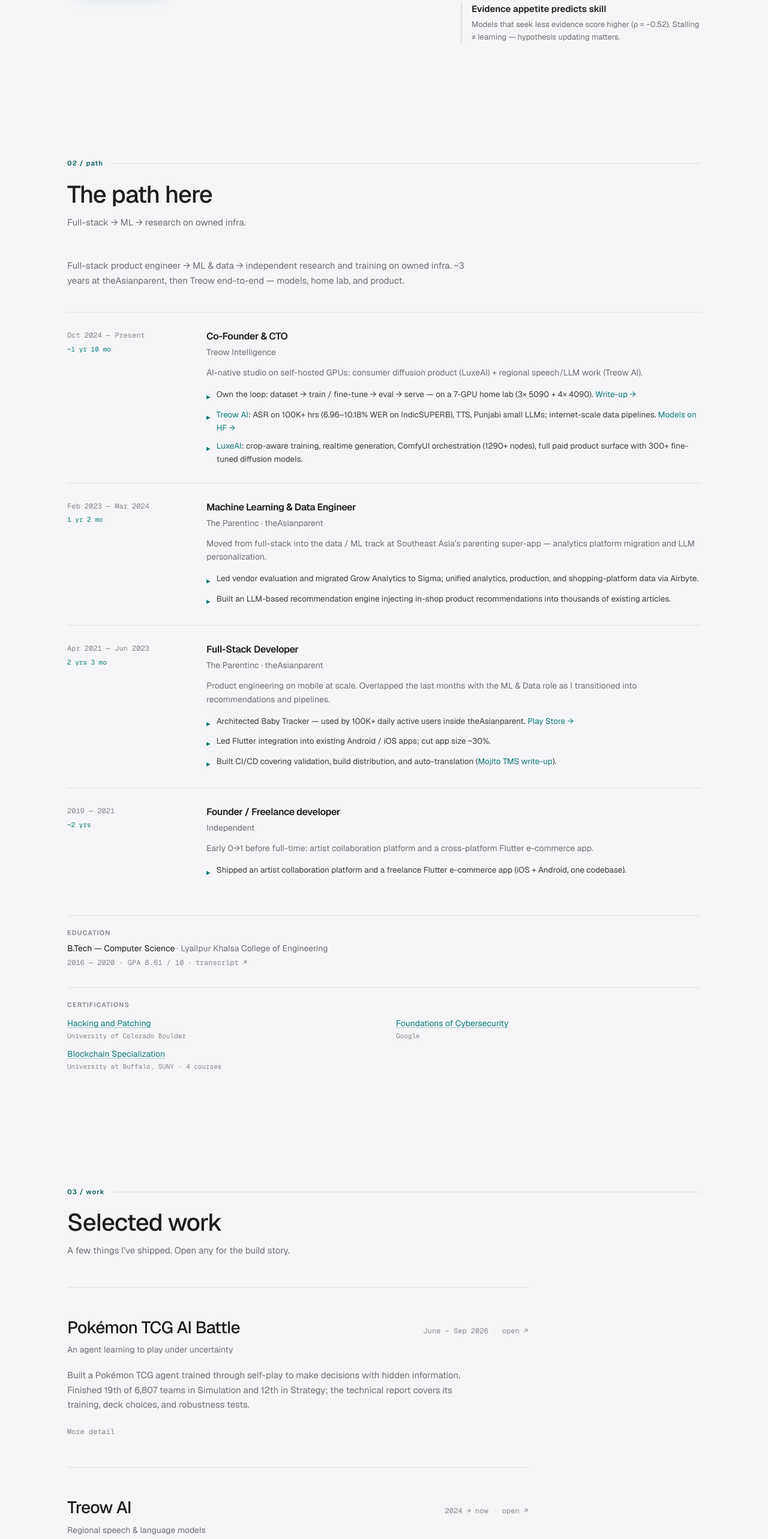
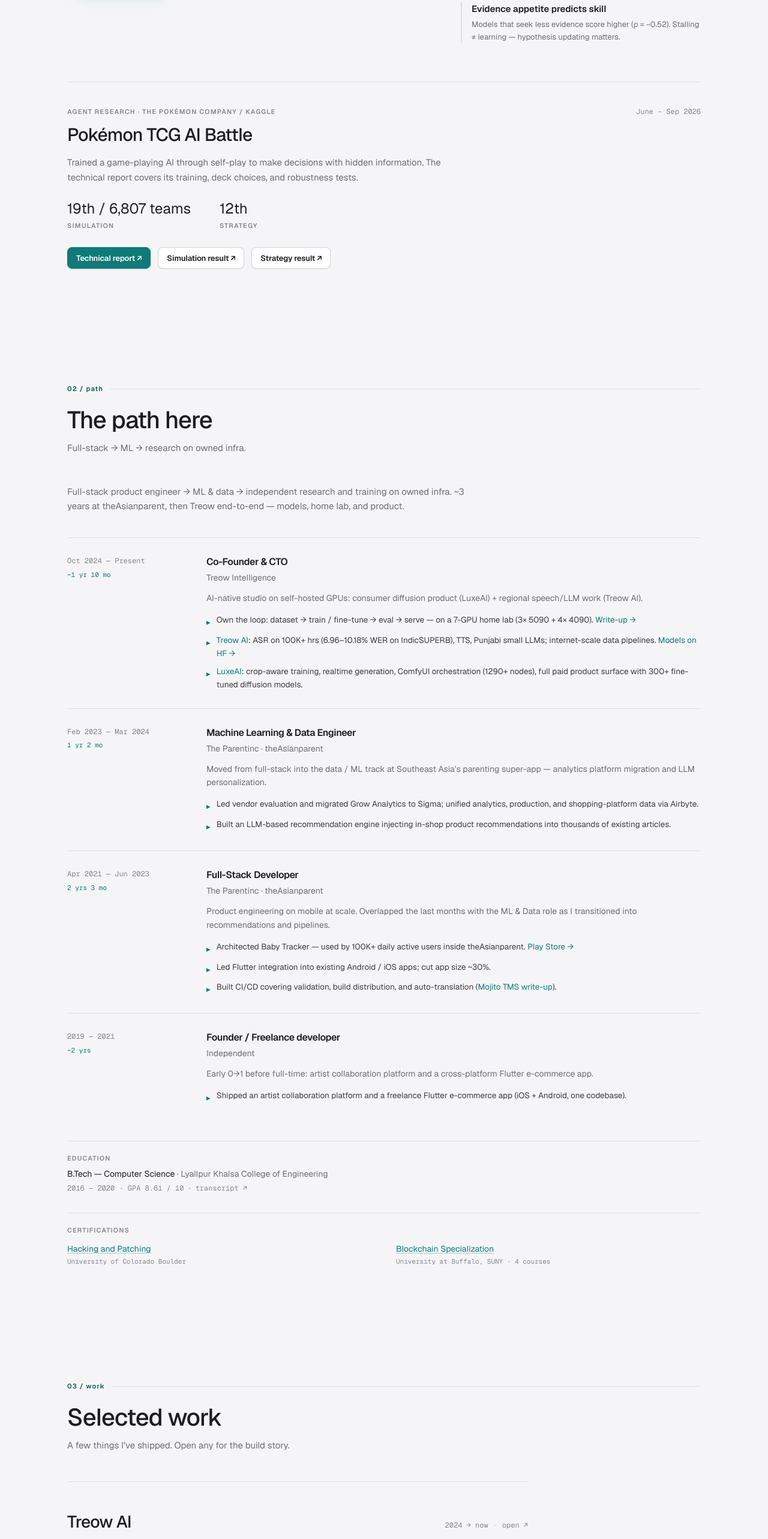
Before and after one commit to kdcyberdude/kdcyberdude, a React (Vite) app: page / in a window 1280 px wide. Shown: the part 1600-4166 px from the top of the page at 60% size. Built offline with nearby package versions, Linux system fonts and the light colour scheme.

Commit message:
Add hackathon results and move Pokemon research

```diff
--- a/src/components/Contact.tsx
+++ b/src/components/Contact.tsx
@@ -31,9 +31,11 @@
           </a>
           <a
             href={profile.links.resume}
+            target="_blank"
+            rel="noopener noreferrer"
             className="btn btn-secondary"
           >
-            Download résumé
+            View résumé ↗
           </a>
         </div>
 
--- a/src/components/LearningBench.tsx
+++ b/src/components/LearningBench.tsx
@@ -1,5 +1,5 @@
 import { motion } from "framer-motion";
-import { learningBench } from "../data/content";
+import { learningBench, pokemonResearch } from "../data/content";
 import { LinkedText, Reveal } from "./ui";
 
 export default function LearningBench() {
@@ -96,6 +96,42 @@
           </div>
         </Reveal>
       </div>
+
+      <Reveal delay={0.12}>
+        <article id="pokemon-research" className="mt-16 border-t border-[var(--color-line-bright)] pt-10 scroll-mt-28">
+          <div className="flex flex-wrap items-baseline justify-between gap-2">
+            <p className="label text-acid">Agent research · The Pokémon Company / Kaggle</p>
+            <span className="mono text-[12px] text-dim">{pokemonResearch.year}</span>
+          </div>
+          <h3 className="serif mt-3 text-2xl md:text-3xl font-medium tracking-tight">
+            {pokemonResearch.name}
+          </h3>
+          <p className="mt-4 max-w-2xl text-[15px] text-muted leading-relaxed">
+            {pokemonResearch.summary}
+          </p>
+          <div className="mt-6 flex flex-wrap gap-x-12 gap-y-4">
+            {pokemonResearch.metrics.map((m) => (
+              <div key={m.k}>
+                <div className="serif text-xl md:text-2xl text-txt">{m.v}</div>
+                <div className="label mt-1">{m.k}</div>
+              </div>
+            ))}
+          </div>
+          <div className="mt-7 flex flex-wrap gap-3">
+            {pokemonResearch.links.map((link, i) => (
+              <a
+                key={link.href}
+                href={link.href}
+                target="_blank"
+                rel="noopener noreferrer"
+                className={`btn btn-sm ${i === 0 ? "btn-primary" : "btn-secondary"}`}
+              >
+                {link.label} ↗
+              </a>
+            ))}
+          </div>
+        </article>
+      </Reveal>
     </section>
   );
 }
--- a/src/components/Nav.tsx
+++ b/src/components/Nav.tsx
@@ -53,6 +53,8 @@
           ))}
           <a
             href={profile.links.resume}
+            target="_blank"
+            rel="noopener noreferrer"
             className="btn btn-primary btn-sm ml-2"
           >
             Résumé
@@ -102,6 +104,8 @@
             <div className="mt-2 flex gap-2">
               <a
                 href={profile.links.resume}
+                target="_blank"
+                rel="noopener noreferrer"
                 className="btn btn-primary btn-sm w-full"
               >
                 Résumé
--- a/src/components/Terminal.tsx
+++ b/src/components/Terminal.tsx
@@ -112,7 +112,7 @@
       ];
     case "resume":
     case "cv":
-      window.open(profile.links.resume, "_blank");
+      window.open(profile.links.resume, "_blank", "noopener,noreferrer");
       return [{ type: "sys", text: "→ opening résumé.pdf…" }];
     case "clear":
     case "cls":
--- a/src/data/content.ts
+++ b/src/data/content.ts
@@ -138,6 +138,22 @@
   press: "https://prabhattimes.com/news/er-karandeep-singh-google-deepmind",
 };
 
+export const pokemonResearch = {
+  name: "Pokémon TCG AI Battle",
+  year: "June – Sep 2026",
+  summary:
+    "Trained a game-playing AI through self-play to make decisions with hidden information. The technical report covers its training, deck choices, and robustness tests.",
+  metrics: [
+    { k: "Simulation", v: "19th / 6,807 teams" },
+    { k: "Strategy", v: "12th" },
+  ],
+  links: [
+    { label: "Technical report", href: "https://kdcyberdude.com/blogs/how-to-build-a-pokemon-tcg-agent/" },
+    { label: "Simulation result", href: "https://www.kaggle.com/competitions/pokemon-tcg-ai-battle/leaderboard?episodeId=82017244&submissionId=54072877" },
+    { label: "Strategy result", href: "https://www.kaggle.com/competitions/pokemon-tcg-ai-battle-challenge-strategy/discussion/742692#3528717" },
+  ],
+};
+
 /* ---- Selected work ---- */
 export type ExtLink = { label: string; href: string };
 
@@ -157,31 +173,6 @@
 };
 
 export const projects: Project[] = [
-  {
-    id: "pokemon-tcg-agent",
-    name: "Pokémon TCG AI Battle",
-    kicker: "An agent learning to play under uncertainty",
-    href: "https://kdcyberdude.com/blogs/how-to-build-a-pokemon-tcg-agent/",
-    year: "June – Sep 2026",
-    role: "Research & engineering · The Pokémon Company / Kaggle",
-    summary:
-      "Built a Pokémon TCG agent trained through self-play to make decisions with hidden information. Finished 19th of 6,807 teams in Simulation and 12th in Strategy; the technical report covers its training, deck choices, and robustness tests.",
-    metrics: [
-      { k: "Simulation", v: "19th / 6,807 teams" },
-      { k: "Strategy", v: "12th" },
-    ],
-    stack: ["reinforcement learning", "Transformer", "self-play", "evaluation"],
-    bullets: [
-      "Built a Transformer policy that combines the visible game state, legal moves, the agent's own deck, and estimates of hidden opponent cards.",
-      "Trained with PPO self-play, then specialized the policy for the two submitted decks.",
-      "Evaluated performance across repeated games, matchups, starting conditions, and deck changes. The [technical report](https://kdcyberdude.com/blogs/how-to-build-a-pokemon-tcg-agent/) explains the evidence and limitations.",
-    ],
-    links: [
-      { label: "Technical report", href: "https://kdcyberdude.com/blogs/how-to-build-a-pokemon-tcg-agent/" },
-      { label: "Simulation result", href: "https://www.kaggle.com/competitions/pokemon-tcg-ai-battle/leaderboard?episodeId=82017244&submissionId=54072877" },
-      { label: "Strategy result", href: "https://www.kaggle.com/competitions/pokemon-tcg-ai-battle-challenge-strategy/discussion/742692#3528717" },
-    ],
-  },
   {
     id: "treow",
     name: "Treow AI",
@@ -413,11 +404,6 @@
     href: "https://www.coursera.org/account/accomplishments/verify/LT7GHY9TCMYG",
   },
   {
-    name: "Foundations of Cybersecurity",
-    issuer: "Google",
-    href: "https://www.coursera.org/account/accomplishments/verify/UC5E84KTNEMG",
-  },
-  {
     name: "Blockchain Specialization",
     issuer: "University at Buffalo, SUNY · 4 courses",
     href: "https://www.coursera.org/account/accomplishments/specialization/Z6CWVUGLSGRK",
```
Also changed, not shown: 2 other files (tests, documents, lock files or other folders).
